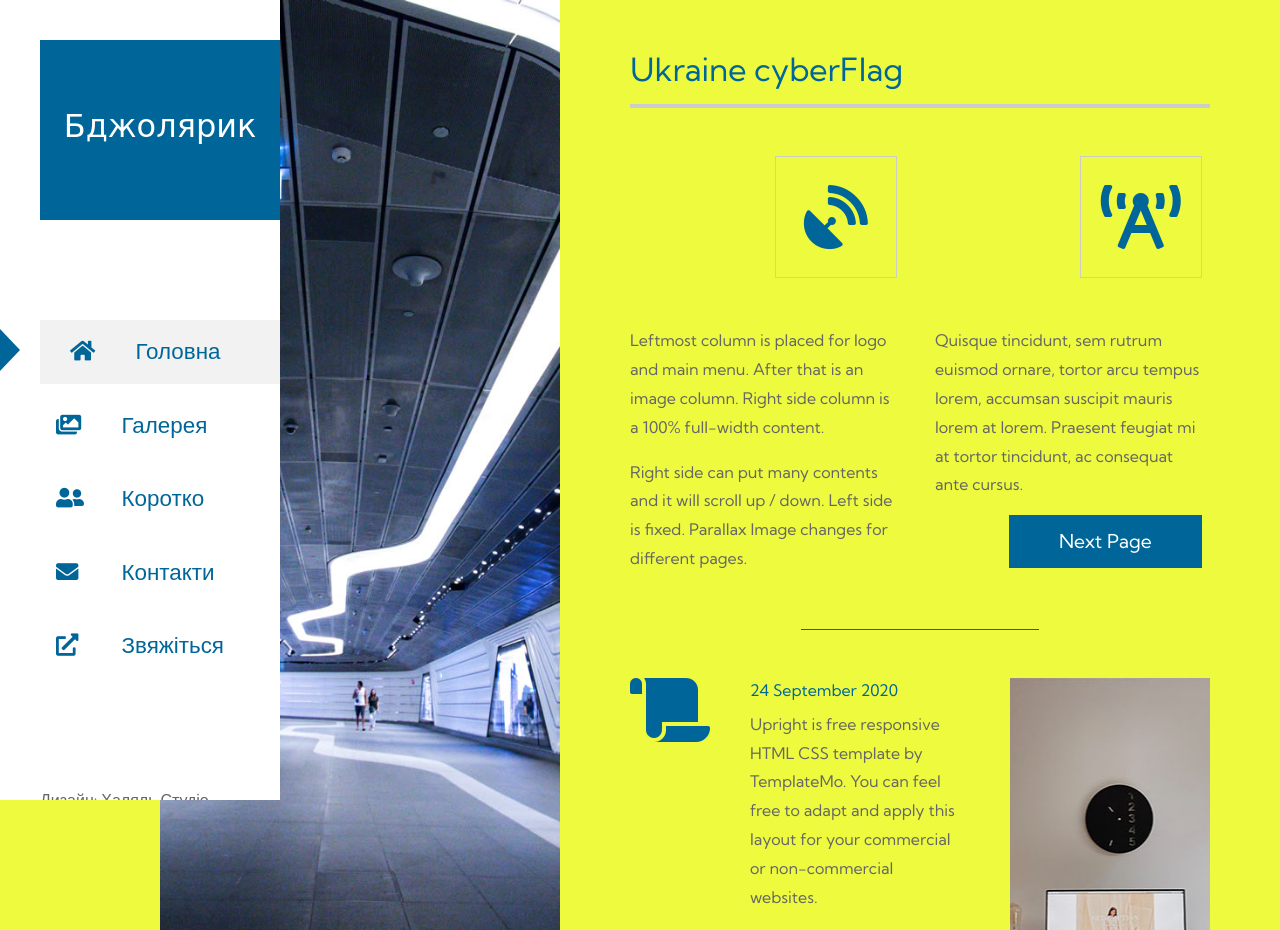
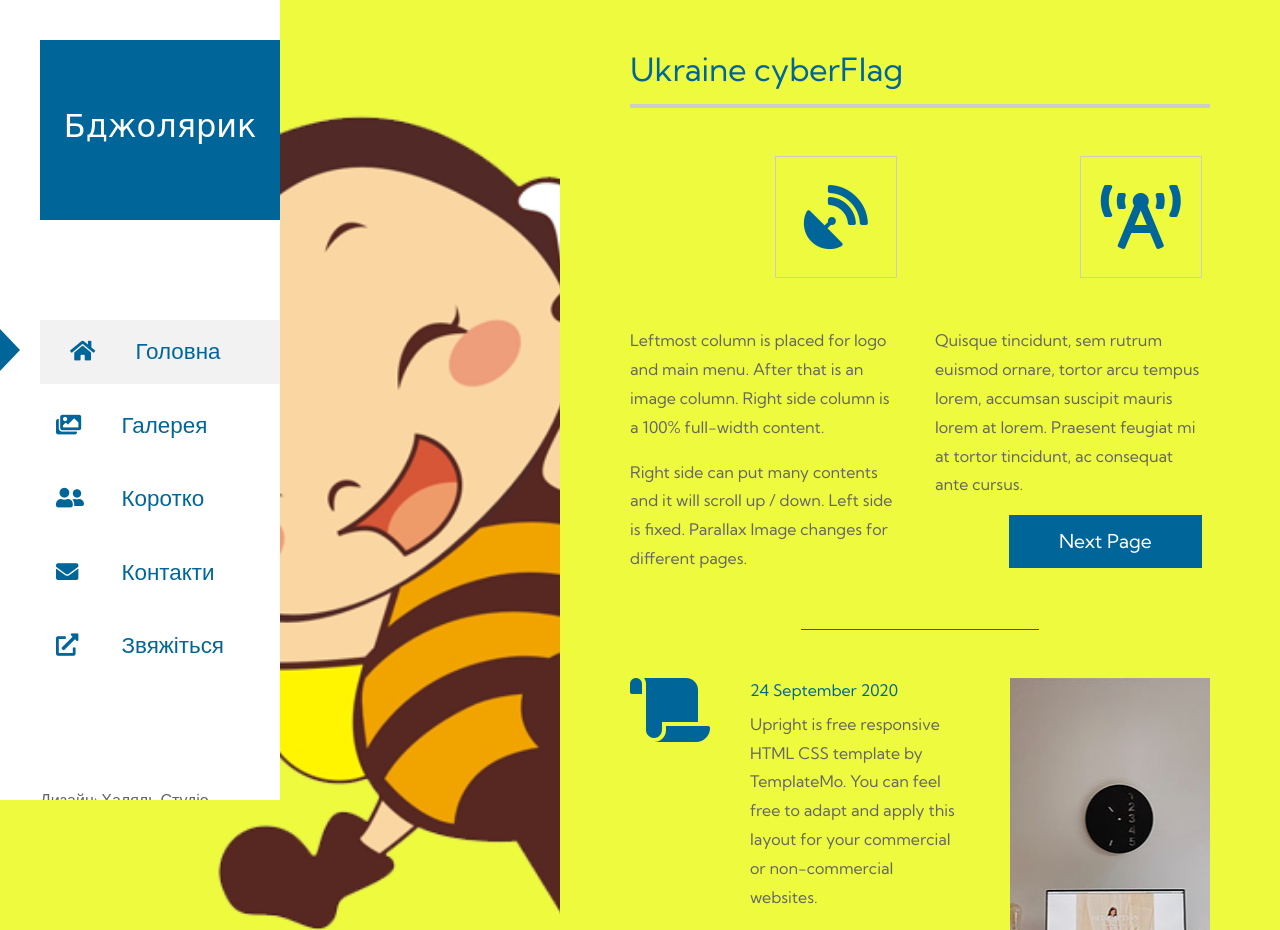
Before and after one commit to khalidjsdev/cyber, a plain HTML site: page index.html in a window 1280 px wide. Shown: the top 930 px of the page. Drawn offline with Linux system fonts and the light colour scheme.

Commit message:
commit to main

```diff
--- a/index.html
+++ b/index.html
@@ -79,7 +79,7 @@ https://templatemo.com/tm-555-upright
             <div class="tm-main">
                 <!-- Home section -->
                 <div class="tm-section-wrap">
-                    <div class="tm-parallax" data-parallax="scroll" data-image-src="img/img-01.jpg"></div>
+                    <div class="tm-parallax" data-parallax="scroll" data-image-src="img/bee.png"></div>
                     <section id="home" class="tm-section">
                         <h2 class="tm-text-primary">Ukraine cyberFlag</h2>
                         <hr class="mb-5">
```
Also changed, not shown: img/bee.png (added).
